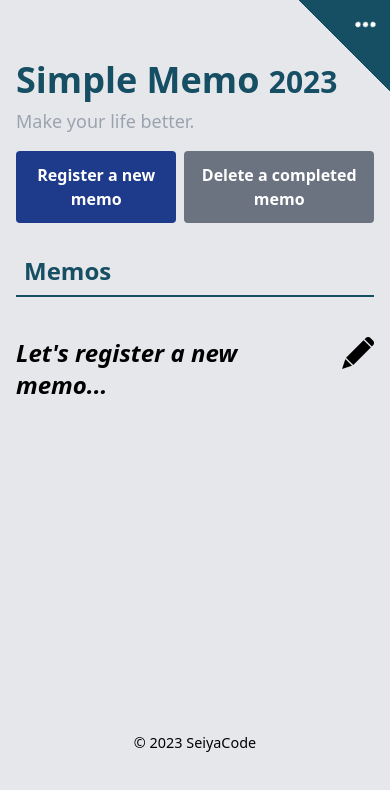
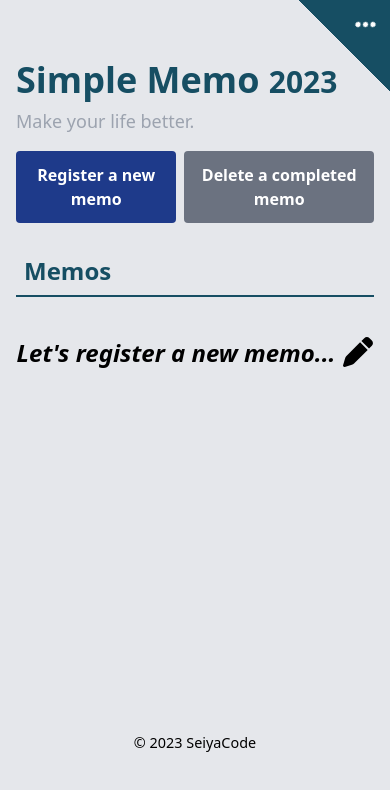
Before and after one commit to Seiya-Tagami/Quicky_frontend, a Vue app: page / in a window 390 px wide. Shown: the top 790 px of the page. Built offline with nearby package versions, Linux system fonts and the light colour scheme.

Commit message:
fix: text color

```diff
--- a/src/App.vue
+++ b/src/App.vue
@@ -115,13 +115,12 @@ watch(isDark, (newVal) => {
       <div class="w-full flex px-3 items-center justify-around border-b-2 border-cyan-900" :class="isDark && `!border-cyan-600`" />
       <div class="h-[400px] flex flex-col gap-2 mt-4 md:p-2 overflow-y-auto md:scrollbar scrollbar-thumb-slate-400 scrollbar-track-slate-700">
         <MemoItem v-if="memos.length" v-for="memo in memos" :memo="memo" :isDark="isDark" :key="memo.title" @handle-memo="handleMemo" @update-memo="updateMemo" />
-        <div v-else class="mx-auto mt-6 flex gap-2 font-semibold">
+        <div v-else class="mx-auto mt-6 flex gap-2 font-semibold" :class="isDark && `text-white`">
           <p class="md:text-3xl text-2xl italic">Let's register a new memo...</p>
-          <img
-            src="./assets/pen.png"
-            alt="pen"
-            class="md:w-[40px] md:h-[40px] w-[32px] h-[32px] cursor-pointer select-none hover:-translate-y-1 duration-200"
+          <font-awesome-icon
+            :icon="['fas', 'pen']"
             @click="handleRegisterModal"
+            class="md:w-[40px] md:h-[40px] w-[30px] h-[30px] cursor-pointer select-none hover:-translate-y-1 duration-200"
           />
         </div>
       </div>
--- a/src/main.ts
+++ b/src/main.ts
@@ -9,8 +9,8 @@ import { library } from '@fortawesome/fontawesome-svg-core'
 import { FontAwesomeIcon } from '@fortawesome/vue-fontawesome'
 
 /* import specific icons */
-import { faXmark, faCircleExclamation, faEllipsis, faCircleHalfStroke } from '@fortawesome/free-solid-svg-icons'
-library.add(faXmark, faCircleExclamation, faEllipsis, faCircleHalfStroke)
+import { faXmark, faCircleExclamation, faEllipsis, faCircleHalfStroke, faPen } from '@fortawesome/free-solid-svg-icons'
+library.add(faXmark, faCircleExclamation, faEllipsis, faCircleHalfStroke, faPen)
 
 createApp(App)
   .component('font-awesome-icon', FontAwesomeIcon)
```
